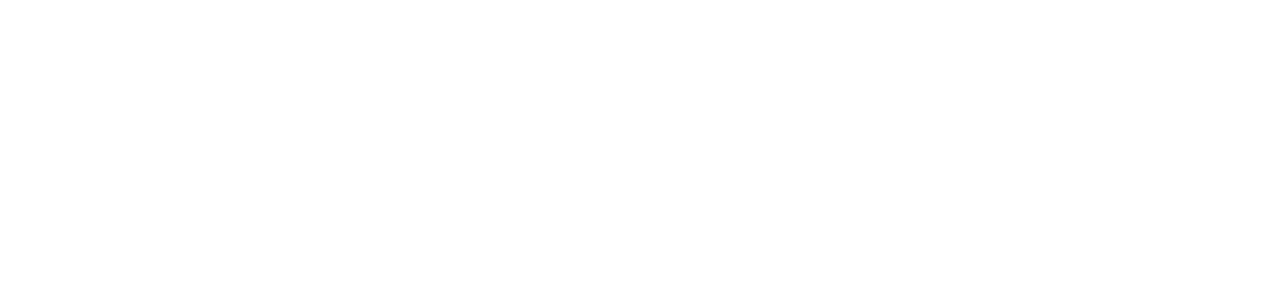
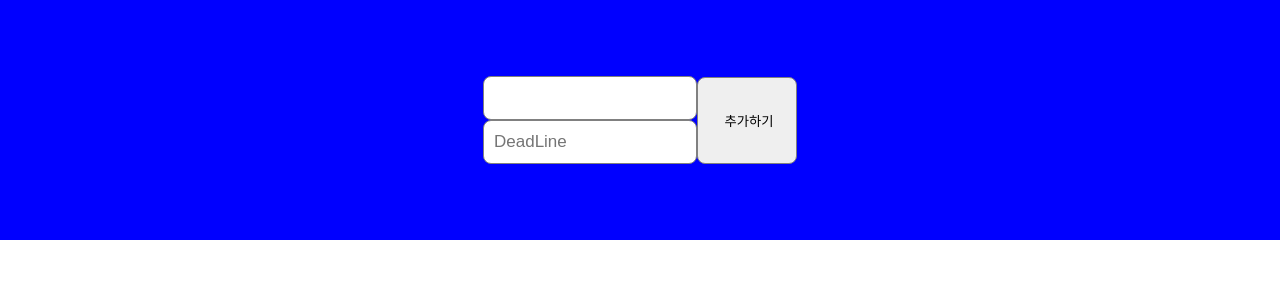
Before and after one commit to yejin463/React-Typescript, a React (Create React App) app in the folder todolist/: page / in a window 1280 px wide. Shown: the top 300 px of the page. Built offline with nearby package versions, Linux system fonts and the light colour scheme.

Commit message:
Create UI

```diff
--- a/todolist/src/App.css
+++ b/todolist/src/App.css
@@ -0,0 +1,52 @@
+.App {
+  display: flex;
+  align-items: center;
+  flex-direction: column;
+  width: 100vw;
+  height: 100vh;
+  font-family: 나눔스퀘어;
+}
+
+body {
+  margin: 0;
+  padding: 0;
+}
+
+.Header {
+  flex: 30%;
+  background-color: blue;
+  width: 100%;
+  display: flex;
+  justify-content: center;
+  align-items: center;
+}
+
+.Header .InputContainer {
+  display: flex;
+  flex-direction: column;
+}
+
+.Header input {
+  width: 200px;
+  height: 40px;
+  outline: none;
+  border-radius: 8px 8px;
+  padding-left: 10px;
+  font-size: 17px;
+  border: 1px solid gray;
+}
+
+.Header button {
+  width: 100px;
+  height: 87px;
+  outline: none;
+  border-radius: 8px 8px;
+  padding-left: 10px;
+  border: 1px solid gray;
+  cursor: pointer;
+}
+
+.todolist {
+  flex: 70%;
+  width: 100%;
+}
--- a/todolist/src/App.tsx
+++ b/todolist/src/App.tsx
@@ -4,6 +4,14 @@
 const App: FC = () => {
   return (
     <div className="App">
+      <div className="Header">
+        <div className="InputContainer">
+          <input type="text" placeholder=""></input>
+          <input type="number" placeholder="DeadLine"></input>
+        </div>
+        <button>추가하기</button>
+      </div>
+      <div className="todolist"></div>
     </div>
   );
 };
```
